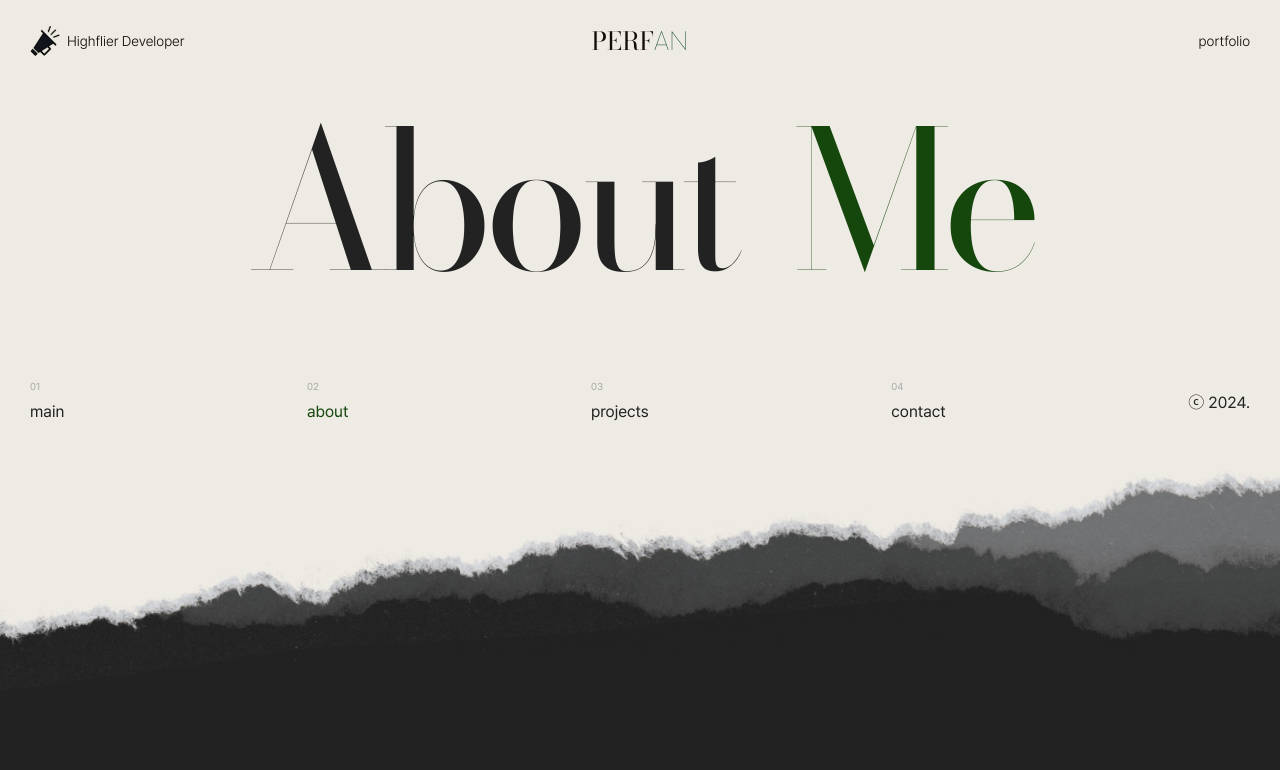
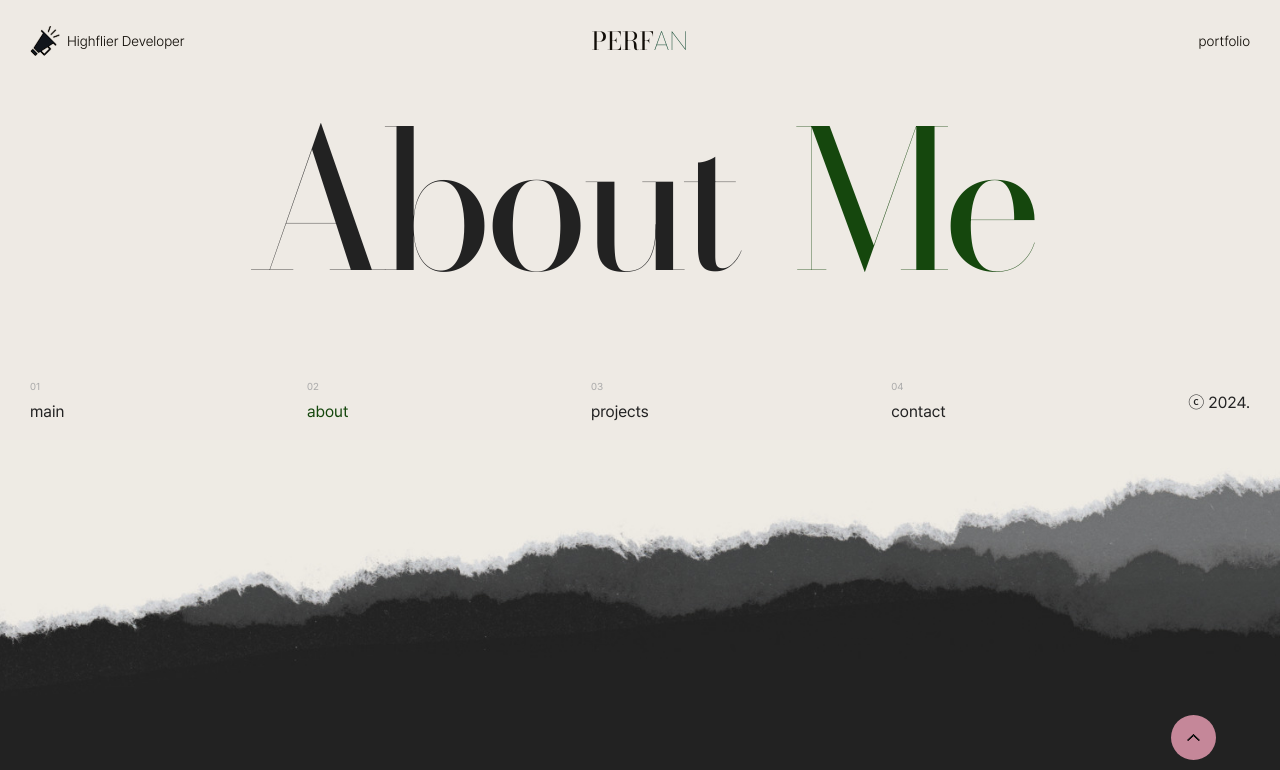
Before and after one commit to KimHyunLo/PERFAN, a React (Vite) app: page /about in a window 1280 px wide. Shown: the top 770 px of the page. Built offline with nearby package versions, Linux system fonts and the light colour scheme.

Commit message:
add: About 페이지 스크롤 버튼 추가

```diff
--- a/src/components/Components.jsx
+++ b/src/components/Components.jsx
@@ -8,5 +8,6 @@ const SideMenu = React.lazy(() => import('./SideMenu'))
 const Title = React.lazy(() => import('./Title'))
 const Loader = React.lazy(() => import('./Loader'))
 const HorizontalList = React.lazy(() => import('./HorizontalList'))
+const ScrollButton = React.lazy(() => import('./ScrollButton'))
 
-export { Header, LazyImage, Modal, Nav, SideMenu, Title, Loader, HorizontalList }
+export { Header, LazyImage, Modal, Nav, SideMenu, Title, Loader, HorizontalList, ScrollButton }
--- /dev/null
+++ b/src/components/ScrollButton.jsx
@@ -0,0 +1,34 @@
+import styled from 'styled-components'
+
+const StyledButton = styled.button`
+  display: flex;
+  align-items: center;
+  justify-content: center;
+  width: 4.5rem;
+  height: 4.5rem;
+  background-color: var(--active-difference);
+  border-radius: 50px;
+
+  @media only screen and (max-width: 640px) {
+    width: 4rem;
+    height: 4rem;
+  }
+`
+
+const StyledImage = styled.img`
+  width: 30%;
+`
+
+function ScrollButton() {
+  function handleClick() {
+    window.scrollTo({ top: 0, behavior: 'smooth' })
+  }
+
+  return (
+    <StyledButton onClick={handleClick}>
+      <StyledImage src="icons/scroll.svg" alt="scroll" />
+    </StyledButton>
+  )
+}
+
+export default ScrollButton
--- a/src/features/about/AboutSkills.jsx
+++ b/src/features/about/AboutSkills.jsx
@@ -25,7 +25,7 @@ const StyledTitle = styled.h2`
 const StyledListBox = styled.div`
   display: flex;
   flex-direction: column;
-  gap: 5rem;
+  gap: 7rem;
 
   @media only screen and (max-width: 1280px) {
     gap: 5rem;
--- a/src/features/main/MainContent.jsx
+++ b/src/features/main/MainContent.jsx
@@ -112,7 +112,7 @@ function MainContent() {
       <MobileMain>
         <div className="middle-text">
           <p>
-            의외로 감성적이라 놀라셨나요?
+            어서오세요! 제 포트폴리오에 온 걸 환영합니다.
             <br />
             단아하지만 우아하고, 무색이지만 특색있는, 소심하지만 소신있는 그것이 저입니다. 저의
             매력이 당신에게 닿았으면 좋겠네요.
@@ -128,7 +128,7 @@ function MainContent() {
       </MobileMain>
       <PcMain>
         <StyledParagraph>
-          의외로 감성적이라 놀라셨나요?
+          어서오세요! 제 포트폴리오에 온 걸 환영합니다.
           <br />
           단아하지만 우아하고, 무색이지만 특색있는, 소심하지만 소신있는 그것이 저입니다. 저의 매력이
           당신에게 닿았으면 좋겠네요.
--- a/src/routes/About.jsx
+++ b/src/routes/About.jsx
@@ -1,5 +1,6 @@
 import styled from 'styled-components'
 import { AboutIntroduction, AboutSkills } from '../features/Features'
+import { ScrollButton } from '../components/Components'
 
 const StyledAbout = styled.div`
   position: relative;
@@ -29,9 +30,20 @@ const StyledAbout = styled.div`
   }
 `
 
+const StyledButtonBox = styled.div`
+  position: fixed;
+  bottom: 5%;
+  right: 5%;
+  mix-blend-mode: difference;
+  z-index: 1;
+`
+
 function About() {
   return (
     <StyledAbout>
+      <StyledButtonBox>
+        <ScrollButton />
+      </StyledButtonBox>
       <AboutIntroduction />
       <AboutSkills />
     </StyledAbout>
```
Also changed, not shown: public/icons/scroll.svg (added).
